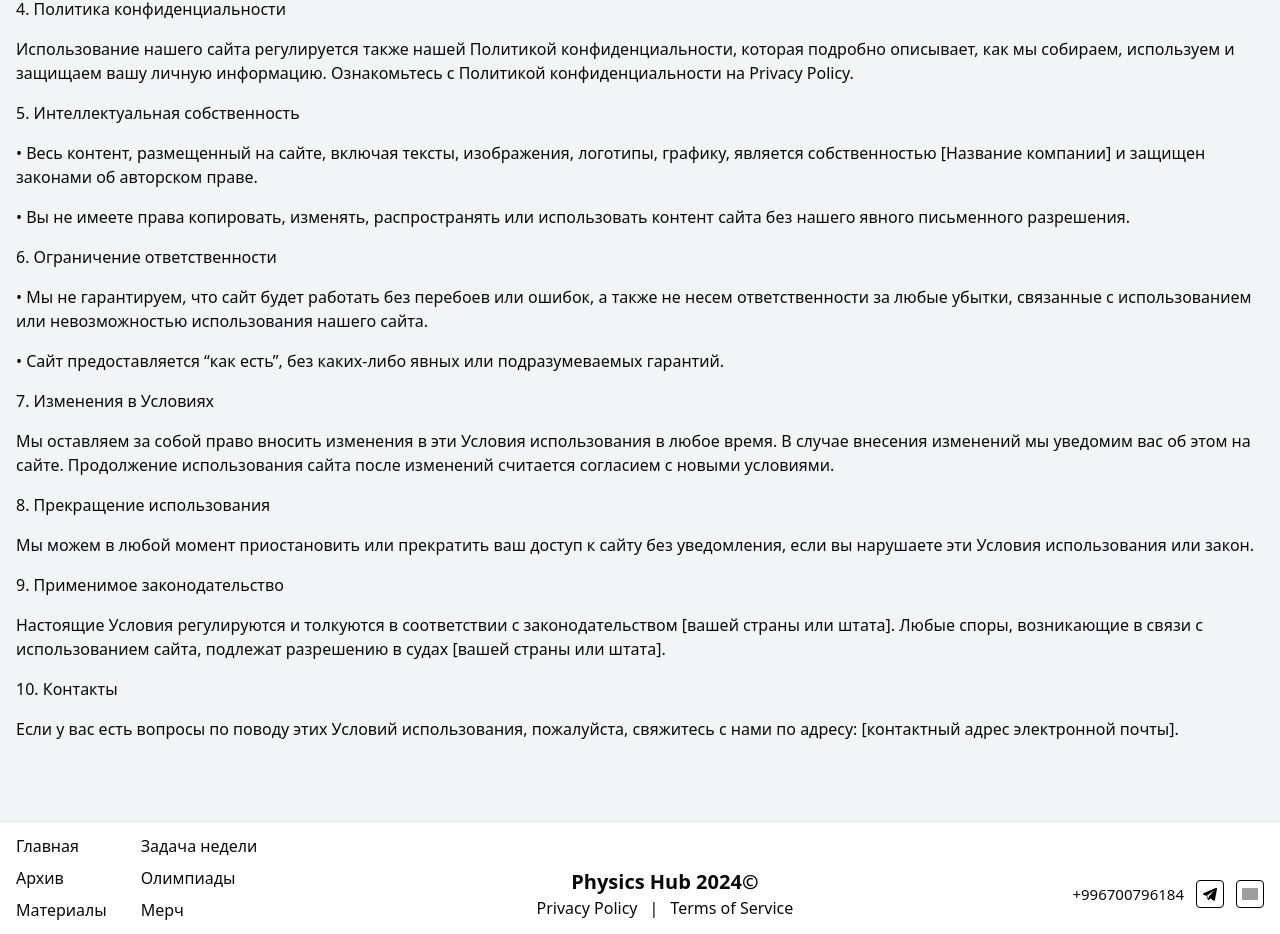
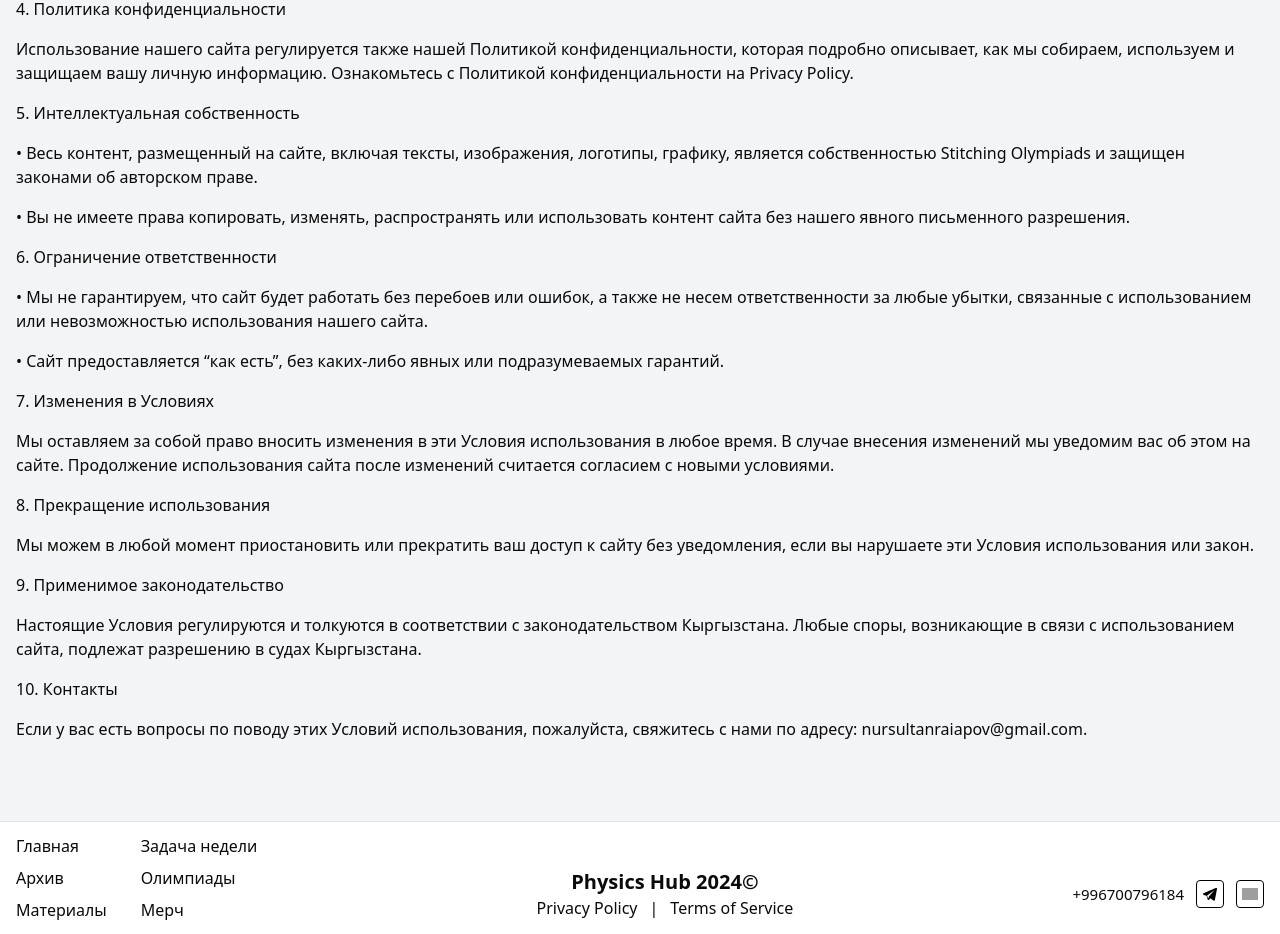
Before and after one commit to SabyrAlymbekov/PhysicsHub, a Next.js app: page /terms-of-service in a window 1280 px wide. Shown: the part 918-1852 px from the top of the page. Built offline with nearby package versions, Linux system fonts and the light colour scheme; no server answers; grey boxes are pictures that could not be loaded.

Commit message:
Update terms-of-policy.tsx

```diff
--- a/components/shared/terms-of-policy/terms-of-policy.tsx
+++ b/components/shared/terms-of-policy/terms-of-policy.tsx
@@ -13,7 +13,6 @@ const TermsOfPolicy = () => {
                 <p>Добро пожаловать на Physics Hub! Пожалуйста, внимательно прочитайте эти Условия использования,
                     прежде чем начать пользоваться нашим сайтом. Используя наш сайт, вы соглашаетесь соблюдать и быть
                     связанным этими условиями.</p>
-
                 <ul className="flex flex-col gap-4">
                     <li>1. Принятие условий</li>
                     <ul className="flex flex-col gap-4">
@@ -58,7 +57,7 @@ const TermsOfPolicy = () => {
                     <li>5. Интеллектуальная собственность</li>
                     <ul className="flex flex-col gap-4">
                         <li>• Весь контент, размещенный на сайте, включая тексты, изображения, логотипы, графику,
-                            является собственностью [Название компании] и защищен законами об авторском праве.
+                            является собственностью Stitching Olympiads и защищен законами об авторском праве.
                         </li>
                         <li>• Вы не имеете права копировать, изменять, распространять или использовать контент сайта без
                             нашего явного письменного разрешения.
@@ -84,13 +83,17 @@ const TermsOfPolicy = () => {
                         нарушаете эти Условия использования или закон.</p>
 
                     <li>9. Применимое законодательство</li>
-                    <p>Настоящие Условия регулируются и толкуются в соответствии с законодательством [вашей страны или
-                        штата]. Любые споры, возникающие в связи с использованием сайта, подлежат разрешению в судах
-                        [вашей страны или штата].</p>
+                    <p>Настоящие Условия регулируются и толкуются в соответствии с законодательством Кыргызстана.
+                        Любые споры, возникающие в связи с использованием сайта, подлежат разрешению в судах
+                        Кыргызстана.</p>
 
                     <li>10. Контакты</li>
                     <p>Если у вас есть вопросы по поводу этих Условий использования, пожалуйста, свяжитесь с нами по
-                        адресу: [контактный адрес электронной почты].</p>
+                        адресу: {" "}
+                        <a href="https://mail.google.com/mail/u/0/?pli=1#inbox?compose=CllgCJlKFQgmqcBnRHDRQrcGDHDGpXBTGghFmlBVqxrWGNWlPjZnFSHlXbQndtndnBgGzqBzwxB" target="_blank" rel="noopener noreferrer">
+                        nursultanraiapov@gmail.com
+                        </a>. </p>
+
                 </ul>
             </div>
         </section>
```
